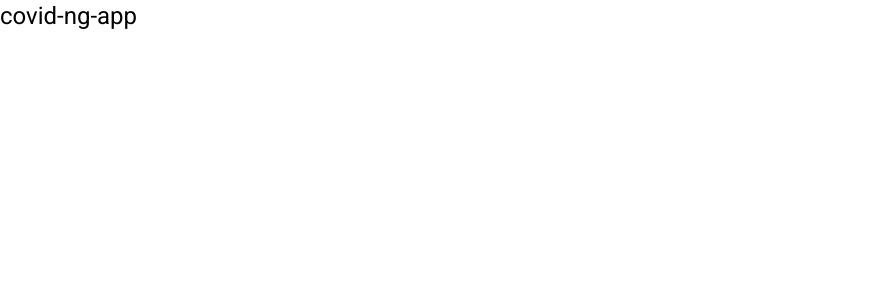
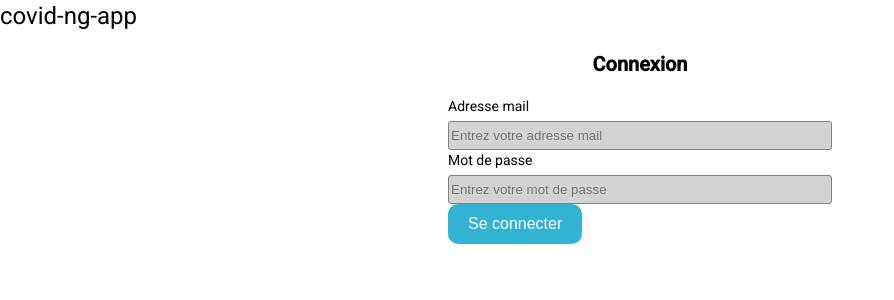
Before and after one commit to Lamkateh/covid-ng-app, an Angular app: page /login in a window 1280 px wide. Before the commit this address led to /. Shown: the top 300 px of the page, without its empty margins (0-894 px from the left). Built offline with nearby package versions, Linux system fonts and the light colour scheme.

Commit message:
Add login page component

```diff
--- a/src/app/app-routing.module.ts
+++ b/src/app/app-routing.module.ts
@@ -1,11 +1,13 @@
 import { NgModule } from '@angular/core';
 import { RouterModule, Routes } from '@angular/router';
 import { HomePublicPageComponent } from './home-public-page/home-public-page.component';
+import { LoginPageComponent } from './login-page/login-page.component';
 import { VaccinationCenterComponent } from './vaccination-center/vaccination-center.component';
 
 const routes: Routes = [
   { path: 'centers', component: HomePublicPageComponent },
   { path: 'centers/:id', component: VaccinationCenterComponent },
+  { path: 'login', component: LoginPageComponent },
   { path: '', redirectTo: '/centers', pathMatch: 'full' },
 ];
 
@@ -13,4 +15,4 @@ const routes: Routes = [
   imports: [RouterModule.forRoot(routes)],
   exports: [RouterModule],
 })
-export class AppRoutingModule {}
+export class AppRoutingModule { }
--- a/src/app/app.module.ts
+++ b/src/app/app.module.ts
@@ -11,6 +11,7 @@ import { FormsModule } from '@angular/forms';
 
 import { VaccinationCenterModule } from './vaccination-center/vaccination-center.module';
 import { SharedModule } from './shared/shared.module';
+import { LoginPageComponent } from './login-page/login-page.component';
 
 @NgModule({
   declarations: [
@@ -18,6 +19,7 @@ import { SharedModule } from './shared/shared.module';
     VaccinationCenterListComponent,
     VaccinationCenterListItemComponent,
     HomePublicPageComponent,
+    LoginPageComponent,
   ],
   imports: [
     BrowserModule,
--- /dev/null
+++ b/src/app/login-page/login-page.component.html
@@ -0,0 +1,10 @@
+<div>
+  <h2>Connexion</h2>
+  <form (submit)="login()">
+    <app-input label="Adresse mail" name="email" placeholder="Entrez votre adresse mail" [(inputValue)]="emailAddress">
+    </app-input>
+    <app-input label="Mot de passe" name="^password" placeholder="Entrez votre mot de passe" [(inputValue)]="password">
+    </app-input>
+    <app-button title="Se connecter" (clickEvent)="login()"></app-button>
+  </form>
+</div>
--- /dev/null
+++ b/src/app/login-page/login-page.component.scss
@@ -0,0 +1,18 @@
+div {
+  display: flex;
+  flex-direction: column;
+  width: 100%;
+  justify-content: center;
+  align-items: center;
+
+  h2 {
+    font-size: 20px;
+    font-weight: bold;
+  }
+
+  form {
+    display: flex;
+    flex-direction: column;
+    width: 30%;
+  }
+}
--- /dev/null
+++ b/src/app/login-page/login-page.component.ts
@@ -0,0 +1,23 @@
+import { Component, Input, OnInit } from '@angular/core';
+import { Router } from '@angular/router';
+
+@Component({
+  selector: 'app-login-page',
+  templateUrl: './login-page.component.html',
+  styleUrls: ['./login-page.component.scss']
+})
+export class LoginPageComponent implements OnInit {
+
+  @Input() emailAddress?: string;
+  @Input() password?: string;
+
+  constructor(private router: Router) { }
+
+  ngOnInit(): void {
+  }
+
+  login() {
+    this.router.navigateByUrl('/centers');
+  }
+
+}
```
Also changed, not shown: 1 other file (tests, documents, lock files or other folders).
